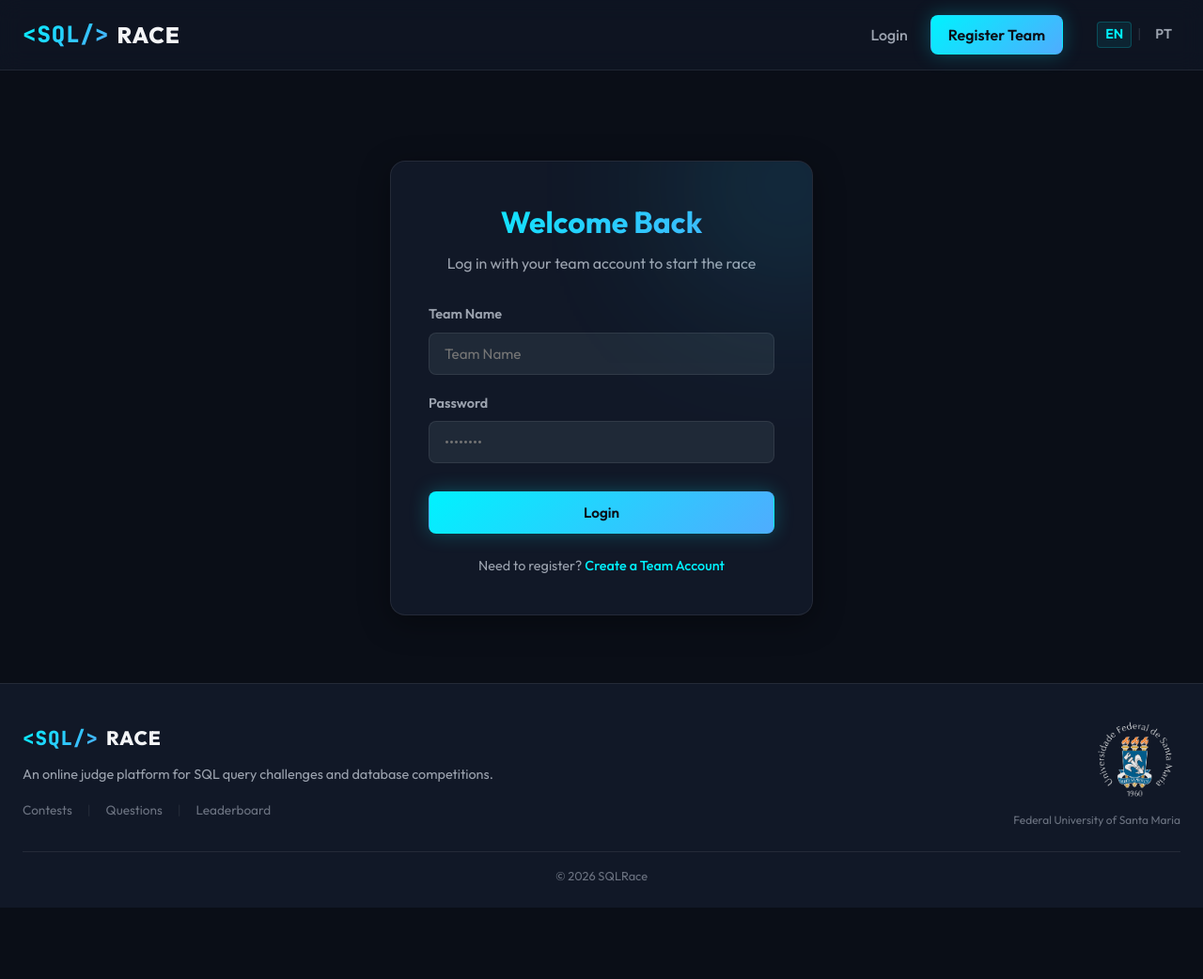
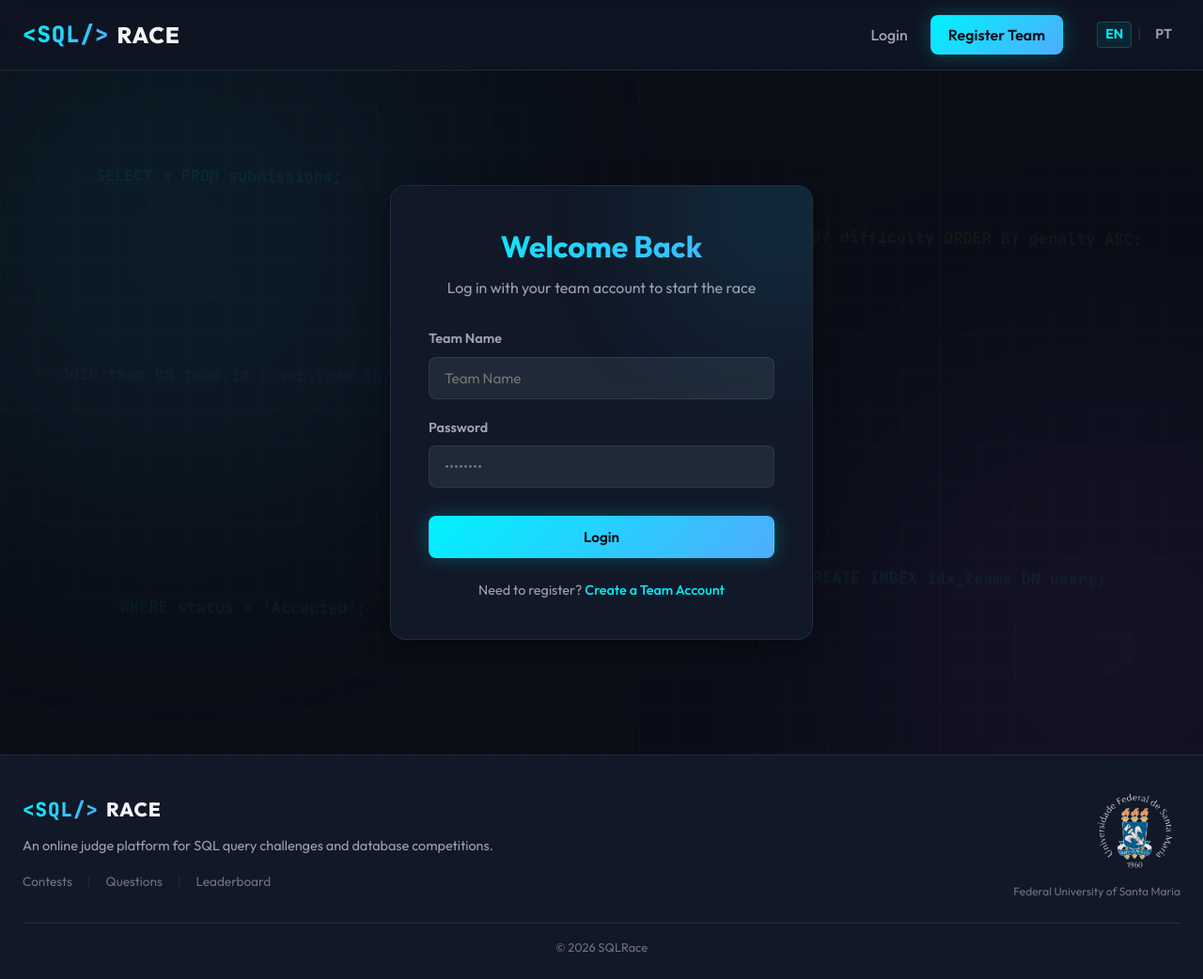
Before and after one commit to brizzigui/sqlrace, a Flask app: page /login in a window 1280 px wide. Shown: the whole page at 94% size. Before the commit the page ends 966 px from the top, so only its background shows below. Run offline with Flask 3, Linux system fonts and the light colour scheme.

Commit message:
feat: fancy background on login

```diff
--- a/static/css/style.css
+++ b/static/css/style.css
@@ -314,9 +314,29 @@ body {
     flex-grow: 1;
 }
 
+/* Auth pages: remove app-content constraints so wrapper can go edge-to-edge */
+body.auth-page .app-content {
+    padding: 0;
+    max-width: 100%;
+    margin: 0;
+    display: flex;
+    flex-direction: column;
+}
+
 /* Alert Notification System */
 .flash-messages {
     margin-bottom: 24px;
+}
+
+body.auth-page .flash-messages {
+    margin-bottom: 0;
+    position: absolute;
+    top: 16px;
+    left: 50%;
+    transform: translateX(-50%);
+    width: 90%;
+    max-width: 450px;
+    z-index: 10;
 }
 
 .alert {
@@ -368,7 +388,12 @@ body {
     display: flex;
     justify-content: center;
     align-items: center;
-    padding: 40px 0;
+    padding: 60px 24px;
+    position: relative;
+    overflow: hidden;
+    flex: 1;
+    width: 100%;
+    min-height: calc(100vh - 72px);
 }
 
 .auth-card {
@@ -1956,3 +1981,133 @@ textarea {
         height: 320px;
     }
 }
+
+/* Auth Background Decorations */
+.auth-background-decorations {
+    position: absolute;
+    top: 0;
+    left: 0;
+    width: 100%;
+    height: 100%;
+    pointer-events: none;
+    user-select: none;
+    z-index: 1;
+    overflow: hidden;
+}
+
+.decor-grid {
+    position: absolute;
+    top: 0;
+    left: 0;
+    width: 100%;
+    height: 100%;
+    background-image:
+        linear-gradient(rgba(255, 255, 255, 0.02) 1px, transparent 1px),
+        linear-gradient(90deg, rgba(255, 255, 255, 0.02) 1px, transparent 1px);
+    background-size: 40px 40px;
+    opacity: 0.8;
+}
+
+.decor-circle {
+    position: absolute;
+    border-radius: 50%;
+    filter: blur(140px);
+    opacity: 0.12;
+    pointer-events: none;
+}
+
+.decor-circle-1 {
+    width: 450px;
+    height: 450px;
+    background: var(--primary-grad);
+    top: -50px;
+    left: -50px;
+    animation: floatBubble 18s ease-in-out infinite alternate;
+}
+
+.decor-circle-2 {
+    width: 400px;
+    height: 400px;
+    background: linear-gradient(135deg, #8b5cf6 0%, #d946ef 100%);
+    bottom: -50px;
+    right: -50px;
+    animation: floatBubble 22s ease-in-out infinite alternate-reverse;
+}
+
+.sql-floating-code {
+    position: absolute;
+    font-family: var(--font-mono);
+    font-size: 1.05rem;
+    font-weight: 700;
+    user-select: none;
+    pointer-events: none;
+    white-space: nowrap;
+    opacity: 0.04;
+    transition: opacity 0.3s ease;
+}
+
+.sql-code-1 {
+    top: 15%;
+    left: 8%;
+    color: #00f2fe;
+    animation: floatText 9s ease-in-out infinite;
+    opacity: 0.06;
+}
+
+.sql-code-2 {
+    top: 45%;
+    left: 5%;
+    color: #8b5cf6;
+    animation: floatText 12s ease-in-out infinite;
+    opacity: 0.05;
+}
+
+.sql-code-3 {
+    bottom: 18%;
+    left: 10%;
+    color: #10b981;
+    animation: floatText 10s ease-in-out infinite;
+    opacity: 0.07;
+}
+
+.sql-code-4 {
+    top: 25%;
+    right: 5%;
+    color: #fbbf24;
+    animation: floatText 13s ease-in-out infinite;
+    opacity: 0.05;
+}
+
+.sql-code-5 {
+    bottom: 22%;
+    right: 8%;
+    color: #00f2fe;
+    animation: floatText 11s ease-in-out infinite;
+    opacity: 0.06;
+}
+
+/* Ensure the form card stands out above absolute elements */
+.auth-card {
+    z-index: 2;
+}
+
+@keyframes floatBubble {
+    0% { transform: translate(0, 0) scale(1); }
+    100% { transform: translate(60px, 40px) scale(1.15); }
+}
+
+@keyframes floatText {
+    0%, 100% { transform: translateY(0) rotate(0deg); }
+    50% { transform: translateY(-16px) rotate(0.5deg); }
+}
+
+@media (max-width: 768px) {
+    .sql-floating-code {
+        font-size: 0.8rem;
+    }
+    .decor-circle {
+        filter: blur(90px);
+        width: 250px;
+        height: 250px;
+    }
+}
--- a/templates/base.html
+++ b/templates/base.html
@@ -12,7 +12,7 @@
     <link rel="stylesheet" href="{{ url_for('static', filename='css/style.css') }}">
     {% block extra_css %}{% endblock %}
 </head>
-<body class="dark-theme">
+<body class="dark-theme {% block body_class %}{% endblock %}">
     <header class="app-header">
         <div class="header-container">
             <a href="/" class="app-logo">
--- a/templates/login.html
+++ b/templates/login.html
@@ -1,9 +1,22 @@
 {% extends 'base.html' %}
 
 {% block title %}Login - SQL Race{% endblock %}
+{% block body_class %}auth-page{% endblock %}
 
 {% block content %}
 <div class="auth-wrapper fade-in">
+    <!-- SQL-inspired background decorations -->
+    <div class="auth-background-decorations">
+        <div class="decor-grid"></div>
+        <div class="decor-circle decor-circle-1"></div>
+        <div class="decor-circle decor-circle-2"></div>
+        <div class="sql-floating-code sql-code-1">SELECT * FROM submissions;</div>
+        <div class="sql-floating-code sql-code-2">JOIN team ON team.id = sub.team_id;</div>
+        <div class="sql-floating-code sql-code-3">WHERE status = 'Accepted';</div>
+        <div class="sql-floating-code sql-code-4">GROUP BY difficulty ORDER BY penalty ASC;</div>
+        <div class="sql-floating-code sql-code-5">CREATE INDEX idx_teams ON users;</div>
+    </div>
+
     <div class="auth-card">
         <div class="auth-card-glow"></div>
         <div class="auth-header">
```
Also changed, not shown: templates/register.html (+13 -0 lines).
